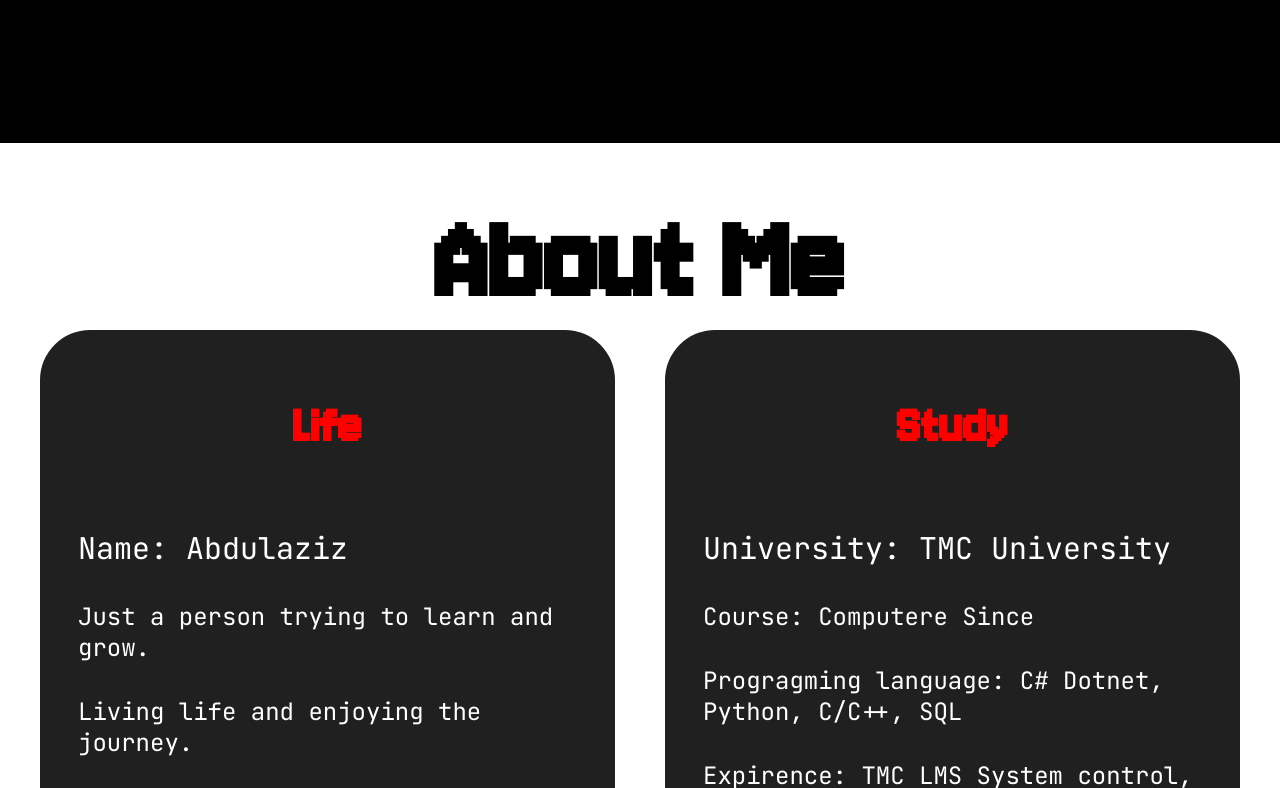
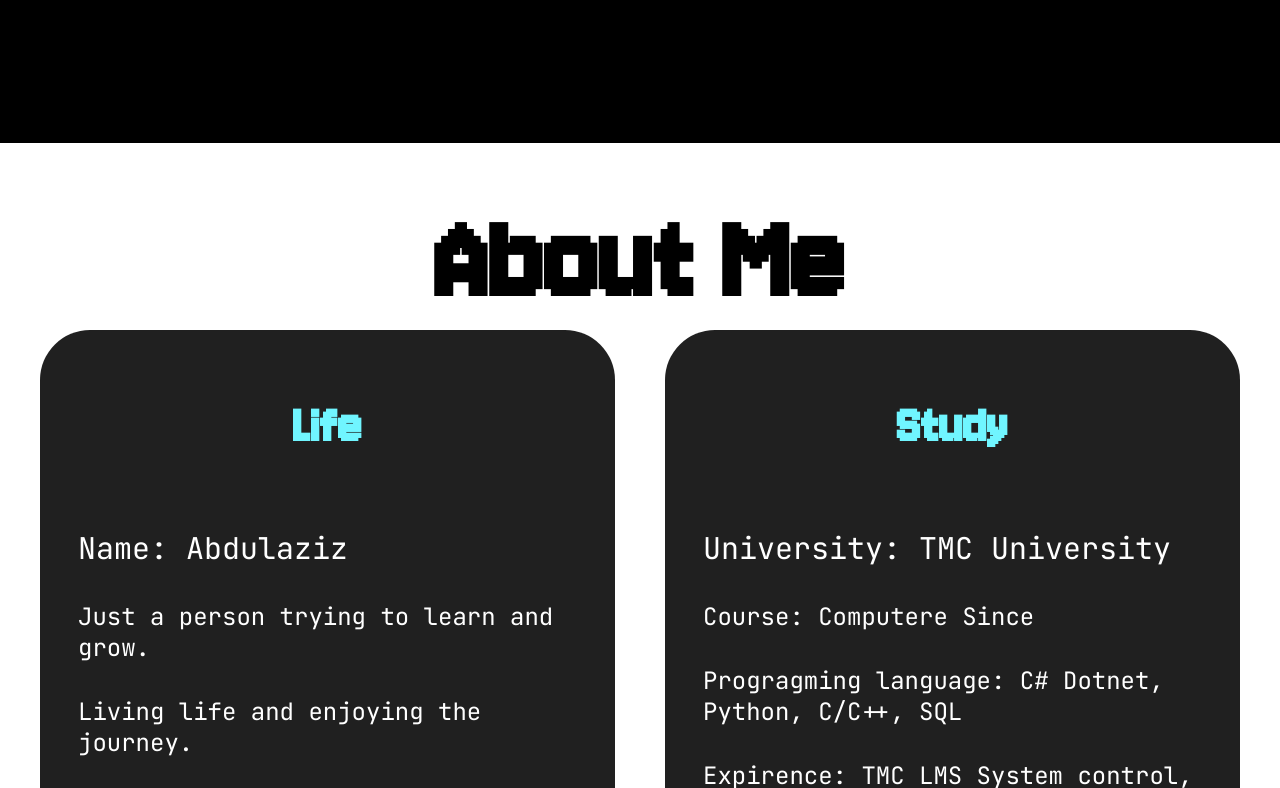
Before and after one commit to kalgo4444/helloGitHub, a plain HTML site: page index.html in a window 1280 px wide. Shown: the part 557-1345 px from the top of the page. Drawn offline with Linux system fonts and the light colour scheme.

Commit message:
change color red

```diff
--- a/style/style.css
+++ b/style/style.css
@@ -14,7 +14,7 @@
     box-sizing: border-box;
 }
 :root{
-    --mainColor: #ff0000;
+    --mainColor: #70F5FF;
     --secondColor: #202020;
 }
 
```
